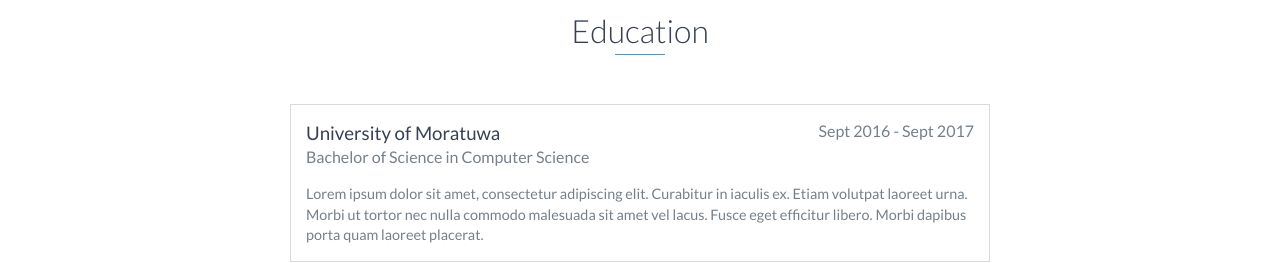
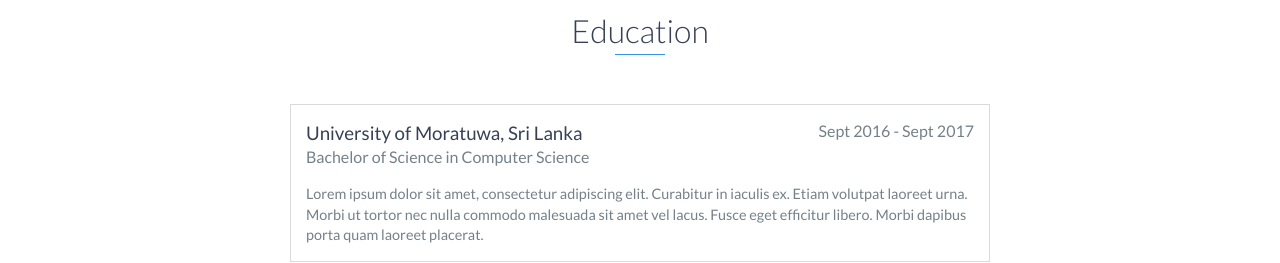
Before and after one commit to Tharusha-Sihan/Tharusha-Sihan.github.io, a website: page index.html in a window 1280 px wide. Shown: the part 1560-1823 px from the top of the page. Drawn offline with nearby package versions, Linux system fonts and the light colour scheme.

```diff
--- a/index.html
+++ b/index.html
@@ -116,7 +116,7 @@
     <div id="education">
         <h2 class="heading">Education</h2>
         <div class="education-block">
-            <h3>University of Moratuwa</h3>
+            <h3>University of Moratuwa, Sri Lanka</h3>
             <span class="education-date">Sept 2016 - Sept 2017</span>
             <h4>Bachelor of Science in Computer Science</h4>
             <p>
```
Also changed, not shown: images/lead-bg.jpg.
